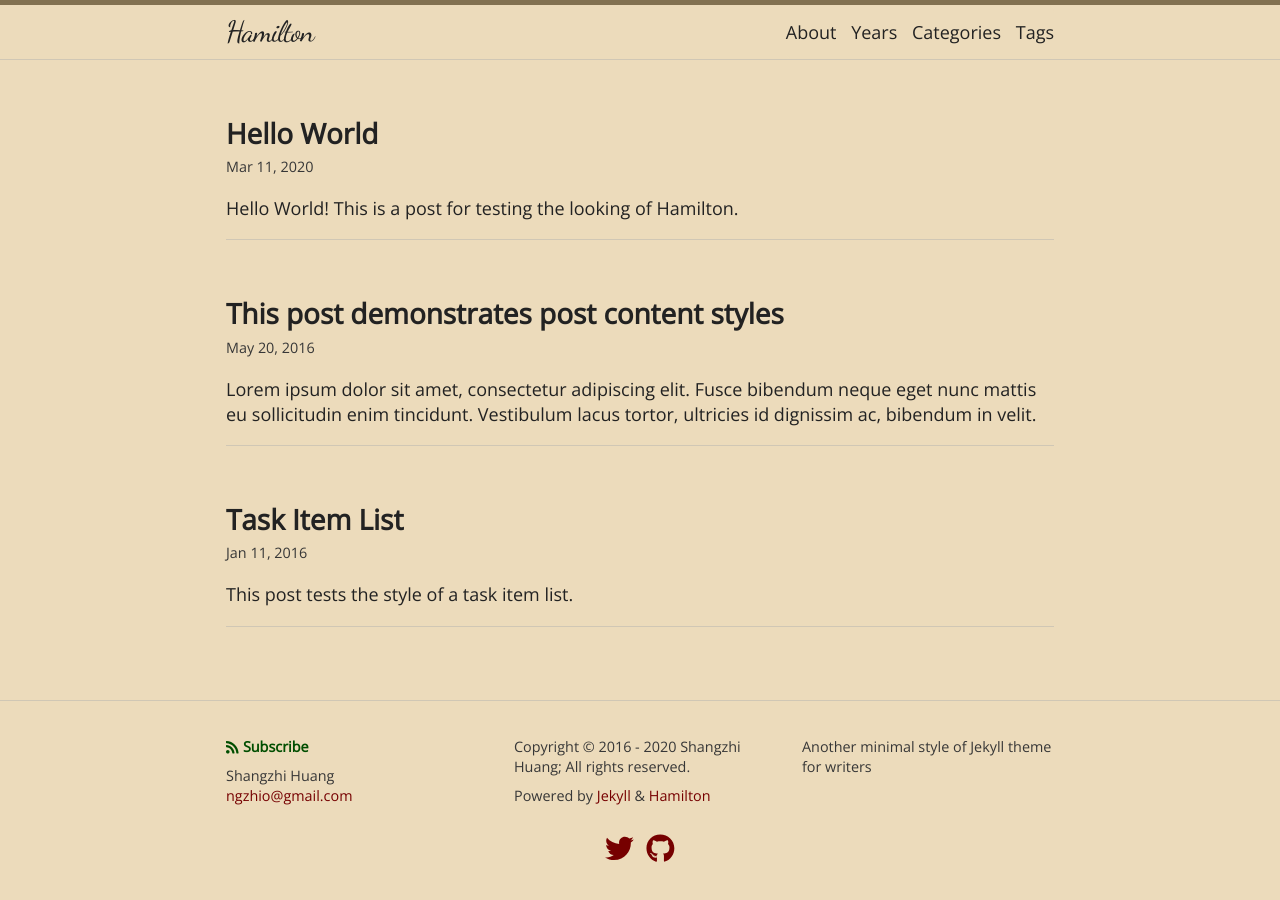
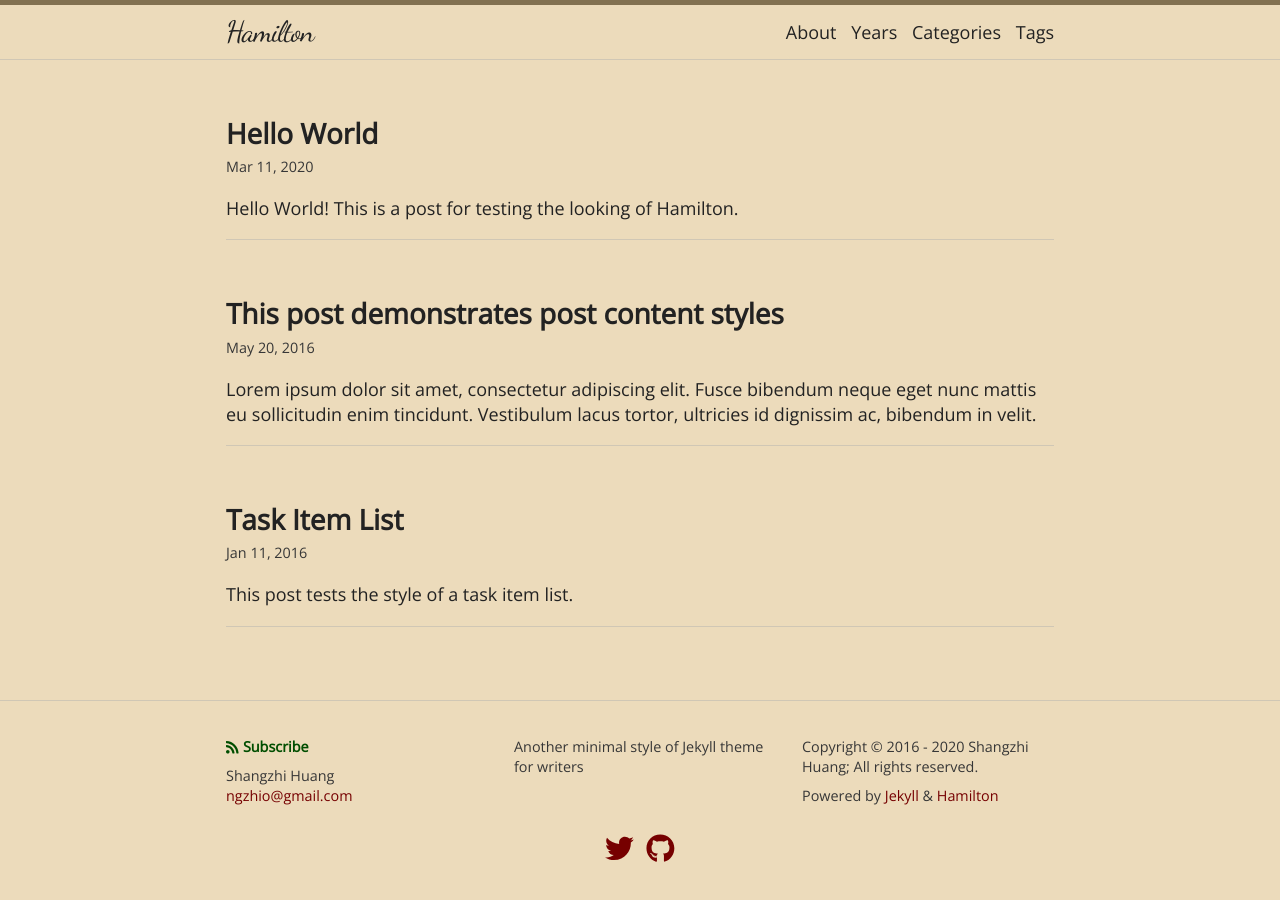
Before and after one commit to zivong/jekyll-theme-hamilton, a Jekyll site: the page built from index.html, in a window 1280 px wide. Built offline with Jekyll 4.4.1, drawn with Linux system fonts in a browser that asks for light colours; nearby versions of some CDN libraries.

Commit message:
Modify footer

```diff
--- a/_includes/footer.html
+++ b/_includes/footer.html
@@ -19,6 +19,10 @@
       </div>
 
       <div class="footer-col">
+        <p>{{ site.description | escape }}</p>
+      </div>
+
+      <div class="footer-col">
         <div class="copyright">
           {% assign year_from = site.posts[-1].date | date: '%Y' %}
           {% assign year_to   = site.time | date: '%Y' %}
@@ -35,11 +39,6 @@
           Powered by <a href="https://jekyllrb.com/">Jekyll</a> & <a href="https://github.com/ngzhio/jekyll-theme-hamilton">Hamilton</a>
         </p>
       </div>
-
-      <div class="footer-col">
-        <p>{{ site.description | escape }}</p>
-      </div>
-
     </div>
 
     {% if site.data.social %}
```
